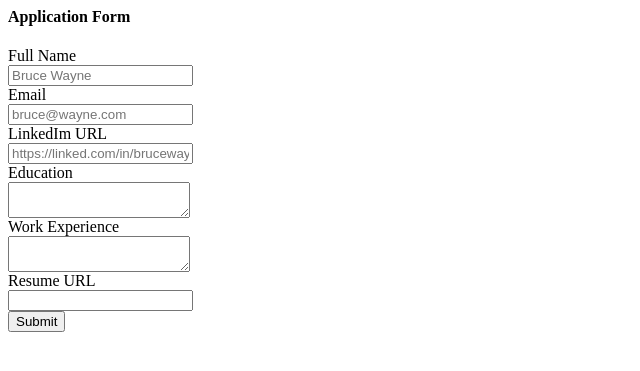
After one commit to wjgk0822/jovian-career-website-v2, a Flask app: template templates/application_form.html in a window 1280 px wide. The commit adds this page. Shown: the top 371 px of the page, without its empty margins (0-640 px from the left). Run offline with Flask 3, Linux system fonts and the light colour scheme; the template is opened without the code that fills it, so the values that code supplies are empty.

Commit message:
store application in database

```diff
--- a/app.py
+++ b/app.py
@@ -1,5 +1,5 @@
-from flask import Flask, render_template, jsonify
-from database import load_jobs_from_db, load_job_from_db
+from flask import Flask, render_template, jsonify, request
+from database import load_jobs_from_db, load_job_from_db, add_application_to_db
 
 
 app = Flask(__name__)
@@ -27,5 +27,22 @@ def show_job(id):
   return render_template('jobpage.html',
                          job=job)
 
+@app.route("/api/job/<id>")
+def show_job_json(id):
+  job = load_job_from_db(id)
+  return jsonify(job)
+
+@app.route("/job/<id>/apply", methods=['post'])
+def apply_to_job(id):
+  data=request.form
+  job=load_job_from_db(id)
+
+  add_application_to_db(id, data)
+
+  return render_template('application_submitted.html',
+                         application=data,
+                        job=job)
+
+
 if __name__ == "__main__":
   app.run(host='0.0.0.0', debug=True)
--- /dev/null
+++ b/templates/application_form.html
@@ -0,0 +1,46 @@
+<h4>Application Form</h4>
+<form action="/job/{{job['id']}}/apply" method="post">
+  <div class="mb-2">
+  <label>Full Name</label><br>
+  <input type="text" name="full_name" placeholder="Bruce Wayne">
+
+</div>
+
+  <div class="mb-2">
+  <label>Email</label><br>
+  <input type="text" name="email" placeholder="bruce@wayne.com">
+
+
+</div>
+
+
+
+
+  <div class="mb-2">
+  <label>LinkedIm URL</label><br>
+  <input type="text" name="linkedin_url"
+    placeholder="https://linked.com/in/brucewayne">
+
+</div>
+
+<div class="mb-2">
+  <label>Education</label><br>
+  <textarea name="education"></textarea>
+</div>
+
+<div class="mb-2">
+  <label>Work Experience</label><br>
+  <textarea name="work_experience"></textarea>
+</div>
+
+
+<div class="mb-2">
+  <label>Resume URL</label><br>
+  <input type="text" name="resume_url">
+</div>
+
+  <input type="submit">
+
+
+
+</form>
--- a/templates/jobpage.html
+++ b/templates/jobpage.html
@@ -32,6 +32,7 @@
     </ol>
     <h4>Salary</h4>
     <p>{{job.currency}}{{job.salary}}</p>
+    {% include 'application_form.html' %}
   </div>
 
     {% include 'footer.html' %}
```
Also changed, not shown: database.py (+14 -0 lines), templates/application_submitted.html (added, +36 -0 lines).
